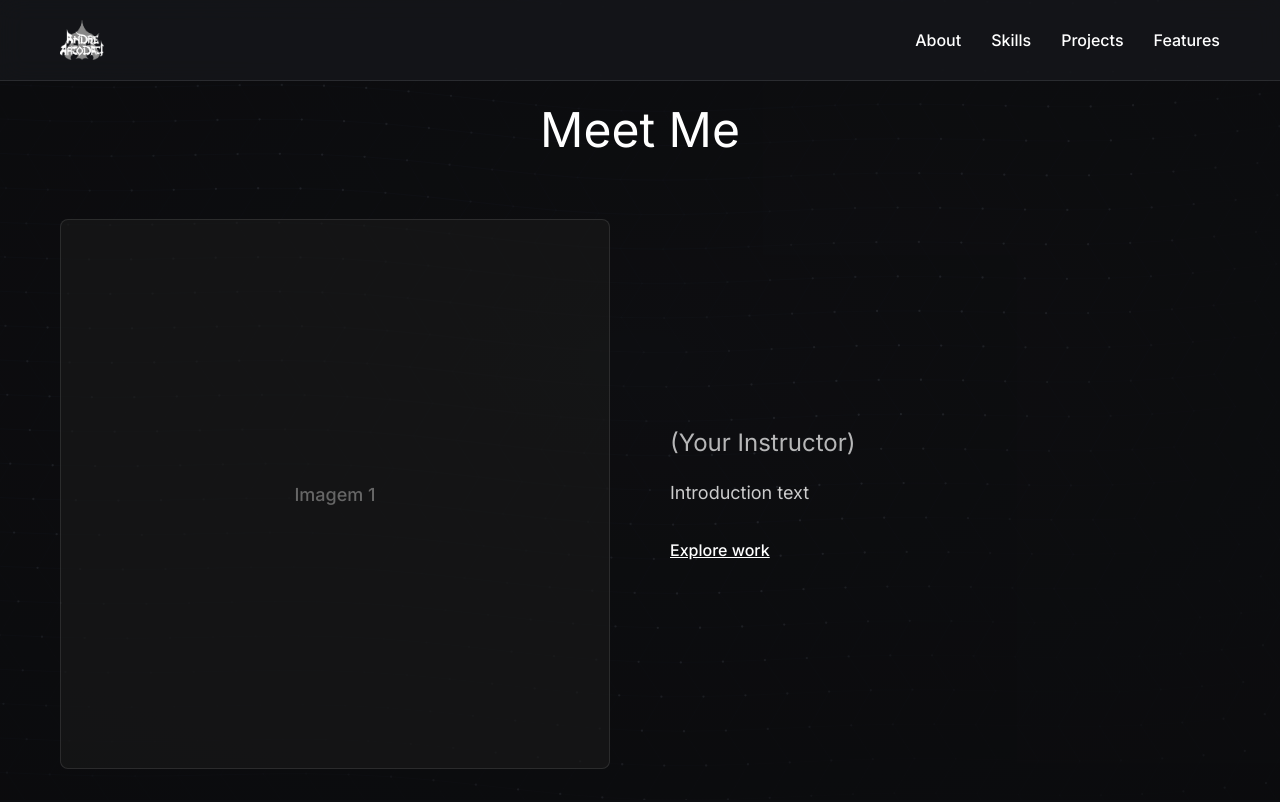
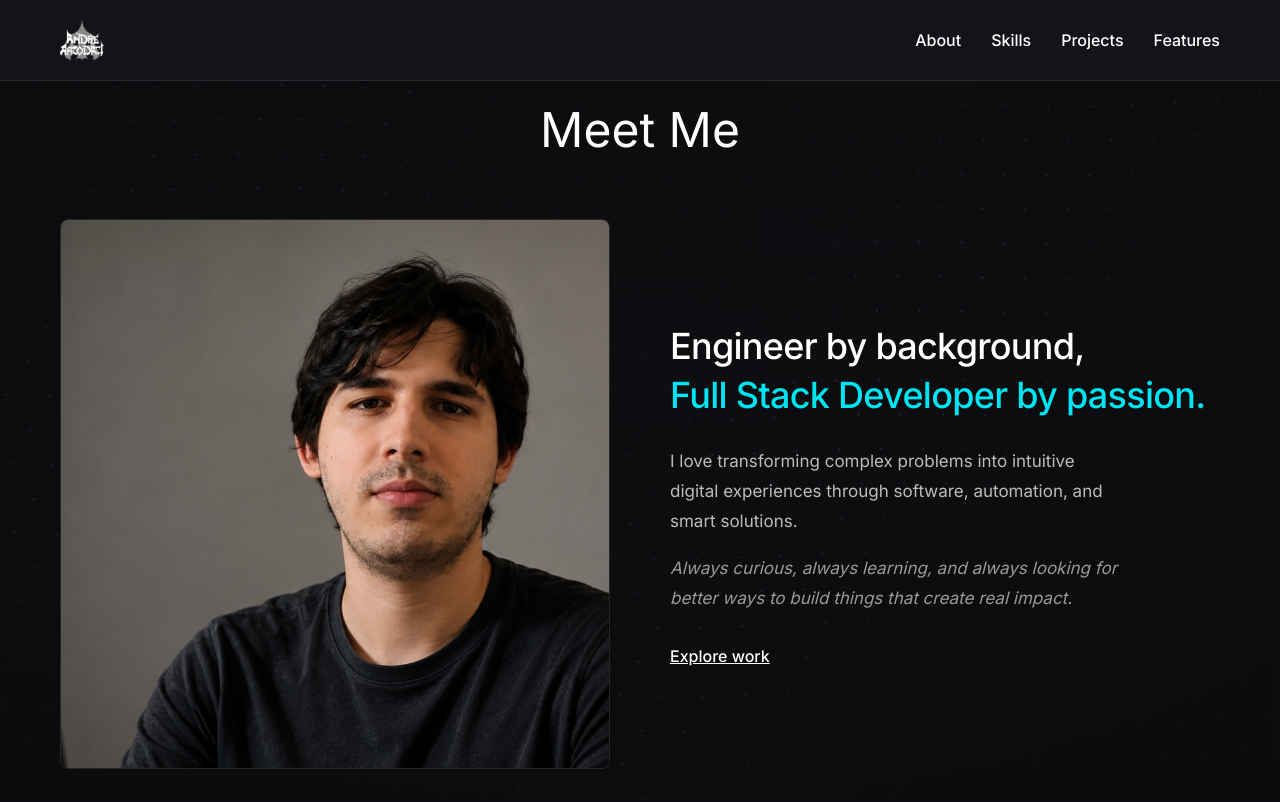
Before and after one commit to decoarc/prototype, a React (Create React App) app: page / in a window 1280 px wide. Shown: the top 802 px of the page. Built offline with nearby package versions, Linux system fonts and the light colour scheme.

Commit message:
feat: add About hero headline and profile image reveal

```diff
--- a/src/components/AboutSection.css
+++ b/src/components/AboutSection.css
@@ -19,42 +19,73 @@
 }
 
 .about-image {
+  position: relative;
   width: 100%;
   aspect-ratio: 1;
-  background-color: rgba(26, 26, 26, 0.65);
   border-radius: 8px;
-  display: flex;
-  align-items: center;
-  justify-content: center;
+  overflow: hidden;
   border: 1px solid rgba(255, 255, 255, 0.1);
+  cursor: crosshair;
+  isolation: isolate;
 }
 
-.image-label {
-  color: #666;
-  font-size: 18px;
-  font-weight: 500;
-  text-align: center;
-  padding: 20px;
+.about-image-base,
+.about-image-reveal {
+  position: absolute;
+  inset: 0;
+  width: 100%;
+  height: 100%;
+  object-fit: cover;
+  display: block;
+  user-select: none;
+  pointer-events: none;
 }
 
-.about-text h3 {
-  font-size: 24px;
-  margin-bottom: 20px;
-  opacity: 0.7;
-  color: #fff;
-  font-weight: 400;
+.about-image-reveal {
+  z-index: 1;
+  transition:
+    mask-image 0.35s ease,
+    -webkit-mask-image 0.35s ease;
 }
 
-.about-text p {
-  font-size: 18px;
-  line-height: 1.8;
-  margin-bottom: 30px;
-  color: #ccc;
+.about-image-glow {
+  position: absolute;
+  z-index: 2;
+  pointer-events: none;
+  border-radius: 50%;
+  border: 1px solid rgba(0, 240, 255, 0.45);
+  box-shadow:
+    0 0 24px rgba(0, 240, 255, 0.25),
+    inset 0 0 16px rgba(0, 240, 255, 0.08);
+  transform: translate(-50%, -50%);
+  transition: opacity 0.3s ease;
 }
 
-.about-text strong {
-  font-weight: 600;
+.about-headline {
+  font-size: clamp(1.75rem, 3vw, 2.25rem);
+  line-height: 1.35;
+  font-weight: 500;
   color: #fff;
+  margin-bottom: 28px;
+  letter-spacing: -0.02em;
+}
+
+.about-headline-accent {
+  color: rgba(0, 240, 255, 0.95);
+}
+
+.about-body {
+  font-size: 17px;
+  line-height: 1.75;
+  color: rgba(255, 255, 255, 0.72);
+  margin-bottom: 18px;
+  max-width: 42ch;
+}
+
+.about-body-closing {
+  margin-bottom: 32px;
+  color: rgba(255, 255, 255, 0.58);
+  font-style: italic;
 }
 
 .explore-link {
@@ -78,4 +109,30 @@
   .about-section h2 {
     font-size: 36px;
   }
+
+  .about-headline {
+    font-size: 1.5rem;
+    margin-bottom: 22px;
+  }
+
+  .about-body {
+    font-size: 16px;
+    max-width: none;
+  }
 }
+
+@media (hover: none) {
+  .about-image {
+    cursor: pointer;
+  }
+}
+
+@media (prefers-reduced-motion: reduce) {
+  .about-image-reveal {
+    transition: none;
+  }
+
+  .about-image-glow {
+    display: none;
+  }
+}
--- a/src/components/AboutSection.tsx
+++ b/src/components/AboutSection.tsx
@@ -1,18 +1,108 @@
-import React from "react";
+import React, { useCallback, useRef, useState } from "react";
 import "./AboutSection.css";
 
+const imagesPath = "/assets/components/About/";
+const REVEAL_RADIUS = 120;
+
 const AboutSection: React.FC = () => {
+  const containerRef = useRef<HTMLDivElement>(null);
+  const [reveal, setReveal] = useState({ x: 0, y: 0, active: false });
+
+  const updatePosition = useCallback((clientX: number, clientY: number) => {
+    const container = containerRef.current;
+    if (!container) return;
+
+    const rect = container.getBoundingClientRect();
+    setReveal({
+      x: clientX - rect.left,
+      y: clientY - rect.top,
+      active: true,
+    });
+  }, []);
+
+  const handleMouseMove = (event: React.MouseEvent<HTMLDivElement>) => {
+    updatePosition(event.clientX, event.clientY);
+  };
+
+  const handleMouseLeave = () => {
+    setReveal((prev) => ({ ...prev, active: false }));
+  };
+
+  const handleClick = () => {
+    if (!window.matchMedia("(hover: none)").matches) return;
+
+    const container = containerRef.current;
+    if (!container) return;
+
+    const rect = container.getBoundingClientRect();
+    setReveal((prev) => ({
+      x: rect.width / 2,
+      y: rect.height / 2,
+      active: !prev.active,
+    }));
+  };
+
+  const isRevealed = reveal.active;
+  const radius = isRevealed ? REVEAL_RADIUS : 0;
+
   return (
     <section className="about-section" id="about">
       <div className="container">
         <h2>Meet Me</h2>
         <div className="about-content">
-          <div className="about-image">
-            <div className="image-label">Imagem 1</div>
+          <div
+            ref={containerRef}
+            className="about-image"
+            onMouseMove={handleMouseMove}
+            onMouseLeave={handleMouseLeave}
+            onClick={handleClick}
+            role="img"
+            aria-label="Foto de perfil com efeito cibernético ao passar o mouse"
+          >
+            <img
+              src={`${imagesPath}perfil.png`}
+              alt=""
+              className="about-image-base"
+              draggable={false}
+            />
+            <img
+              src={`${imagesPath}perfil_2.png`}
+              alt=""
+              className="about-image-reveal"
+              draggable={false}
+              style={{
+                WebkitMaskImage: `radial-gradient(circle ${radius}px at ${reveal.x}px ${reveal.y}px, black 0%, black 75%, transparent 100%)`,
+                maskImage: `radial-gradient(circle ${radius}px at ${reveal.x}px ${reveal.y}px, black 0%, black 75%, transparent 100%)`,
+              }}
+            />
+            <div
+              className="about-image-glow"
+              style={{
+                left: reveal.x,
+                top: reveal.y,
+                opacity: isRevealed ? 1 : 0,
+                width: REVEAL_RADIUS * 2,
+                height: REVEAL_RADIUS * 2,
+              }}
+              aria-hidden="true"
+            />
           </div>
           <div className="about-text">
-            <h3>(Your Instructor)</h3>
-            <p>Introduction text</p>
+            <p className="about-headline">
+              Engineer by background,
+              <br />
+              <span className="about-headline-accent">
+                Full Stack Developer by passion.
+              </span>
+            </p>
+            <p className="about-body">
+              I love transforming complex problems into intuitive digital
+              experiences through software, automation, and smart solutions.
+            </p>
+            <p className="about-body about-body-closing">
+              Always curious, always learning, and always looking for better
+              ways to build things that create real impact.
+            </p>
             <a href="#work" className="explore-link">
               Explore work
             </a>
```
Also changed, not shown: public/assets/components/About/perfil.png (added), public/assets/components/About/perfil_2.png (added).
